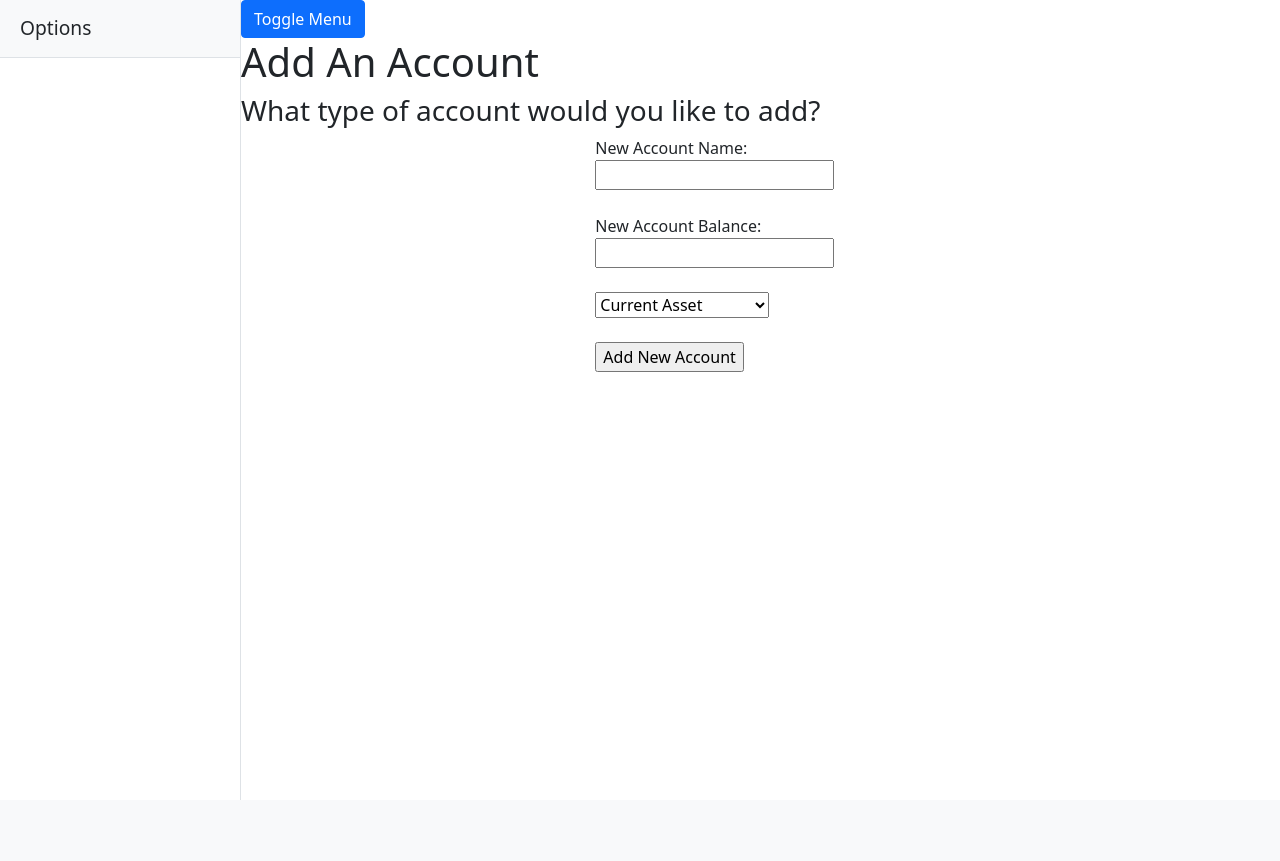
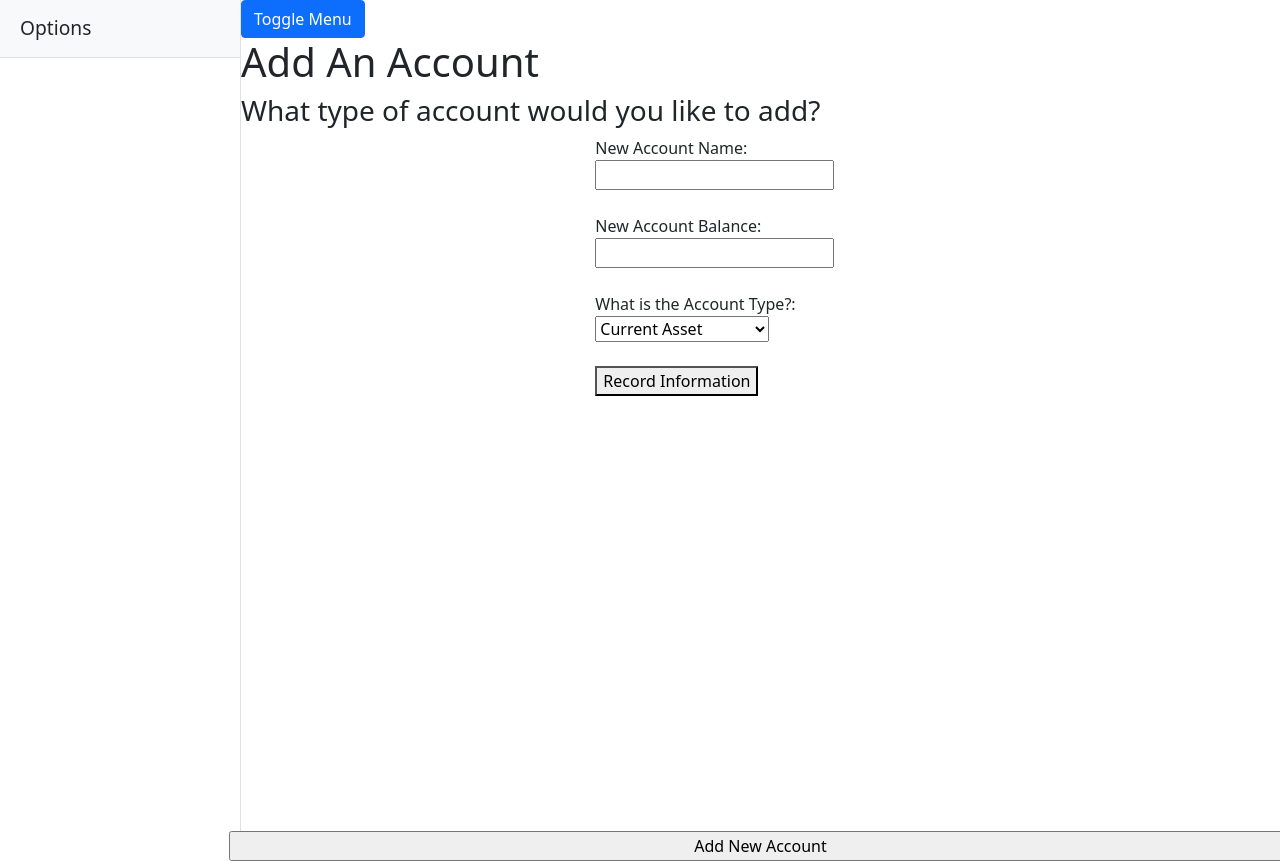
Before and after one commit to DonaldCapodilupo/Personal-Finance, a Flask app: template templates/AddAccount.html in a window 1280 px wide. Before the commit the page ends 800 px from the top, so only its background shows below. Run offline with Flask 2, Linux system fonts and the light colour scheme; the template is opened without the code that fills it: most values are stand-ins (such as "Sample title", 1, 10 or a date in 2020); some libraries are stand-ins or nearby versions.

Commit message:
Using javascript to allow user to add multiple accounts at once. Program needs to be adjusted to read all of the user information and send it to the back end all at once.

```diff
--- a/templates/AddAccount.html
+++ b/templates/AddAccount.html
@@ -12,20 +12,19 @@
         <h3 class='Sub_Title'>What type of account would you like to add?</h3>
     </div>
     <div class="row">
+        <div class="col-4"></div>
         <div class="col-4">
 
-        </div>
-        <div class="col-4">
-            <form action="{{ url_for('add_Account_To_Database') }}" method="POST">
             <label for="New Account">New Account Name:</label>
             <input type="text" name="account_Name" id="New Account Name" autocomplete="off">
             <br>
             <br>
-                <label for="New Account">New Account Balance:</label>
-                <input type="number" step="0.01" name="account_Balance" id="New Account Balance"autocomplete="off">
+            <label for="New Account Balance">New Account Balance:</label>
+            <input type="number" step="0.01" name="account_Balance" id="New Account Balance" autocomplete="off">
             <br>
             <br>
-                <select name="account_Type">
+            <label for="New Account Type">What is the Account Type?:</label>
+            <select name="account_Type" id="New Account Type">
                 <option name="Account type" value="Current Asset">Current Asset</option>
                 <option name="Account type" value="NonCurrent Asset">NonCurrent Asset</option>
                 <option name="Account type" value="Current Liability">Current Liability</option>
@@ -34,13 +33,160 @@
             <br>
             <br>
 
+            <button onclick="prep_Account()">Record Information</button>
 
-                <input type="submit" name="submit_button" value="Add New Account">
-                <div class="col-4">
+
+            <div class="col-4"></div>
+
+            <form action="{{ url_for('add_Account_To_Database') }}" method="POST">
+
+
+            </form>
+        </div>
+        <div class="col-4"></div>
+    </div>
+    <div class="row">
+        <script>
+
+            document.getElementById("Results Card").style.visibility = "hidden";
+
+            function prep_Account() {
+                document.getElementById("Results Card").style.visibility = "visible";
+
+
+                let new_account_name = document.getElementById('New Account Name').value;
+                let new_account_type = document.getElementById('New Account Type').value;
+                let new_account_balance = document.getElementById('New Account Balance').value;
+
+                let reveal_div = new_account_type + " Div"
+                console.log(reveal_div)
+
+                document.getElementById(new_account_type + " Div").style.visibility = "visible";
+
+                var table = document.getElementById(new_account_type);
+                var row = table.insertRow(-1);
+                var cell1 = row.insertCell(0);
+                var cell2 = row.insertCell(1);
+
+
+                cell1.innerHTML = new_account_name;
+                cell2.innerHTML = new_account_balance;
+
+                //results_card.innerHTML = new_account_type + new_account_name + new_account_balance;
+
+            }
+
+        </script>
+
+
+        <div class="results_div" id="Results Card" style="visibility:hidden ">
+            <!--Assets-->
+            <div class="row">
+                <div class="col">
+                    <div class="card card-primary mb-2">
+                        <div class="Current Asset Div" style="visibility:hidden" id="Current Asset Div">
+
+                            <h2 class="display-2">Assets</h2>
+                            <label for="Current Asset" class="display-5">Current Assets:</label>
+                            <table id="Current Asset" class="table table-dark">
+                                <thead>
+                                <tr>
+                                    <th>Account Name</th>
+                                    <th>Balance</th>
+                                </tr>
+                                </thead>
+                                <tbody>
+                                </tbody>
+                                <tfoot>
+
+                                </tfoot>
+                            </table>
+                        </div>
+                        <div class="NonCurrent Asset Div" style="visibility:hidden" id="NonCurrent Asset Div">
+
+                            <label for="NonCurrent Asset" class="display-5">NonCurrent Assets:</label>
+                            <table id="NonCurrent Asset" class="table table-dark">
+                                <thead>
+                                <tr>
+                                    <th>Account Name</th>
+                                    <th>Balance</th>
+                                </tr>
+                                </thead>
+                                <tbody>
+                                </tbody>
+                                <tfoot>
+
+                                </tfoot>
+                            </table>
+                        </div>
+
 
                     </div>
-            </form>
+
+                </div>
+
+
+
+                <!--Liabilities-->
+                <div class="col">
+                    <div class="card card-primary mb-2">
+                        <div class="card-body">
+                            <div class="Current Liability Div" style="visibility:hidden" id="Current Liability Div">
+                                <h2 class="display-2">Liabilities</h2>
+
+                                <label for="Current Liability" class="display-5">Current Liabilities:</label>
+                                <table id="Current Liability" class="table table-dark">
+                                    <thead>
+                                    <tr>
+                                        <th>Account Name</th>
+                                        <th>Balance</th>
+                                    </tr>
+                                    </thead>
+                                    <tbody>
+                                    </tbody>
+                                    <tfoot>
+
+                                    </tfoot>
+                                </table>
+                            </div>
+
+                            <div class="Current Liability Div" style="visibility:hidden" id="NonCurrent Liability Div">
+                                <label for="NonCurrent Liability" class="display-5">NonCurrent Liabilities:</label>
+                                <table id="NonCurrent Liability" class="table table-dark">
+                                    <thead>
+                                    <tr>
+                                        <th>Account Name</th>
+                                        <th>Balance</th>
+                                    </tr>
+                                    </thead>
+                                    <tbody>
+                                    </tbody>
+                                    <tfoot>
+
+                                    </tfoot>
+                                </table>
+                            </div>
+
+
+                        </div>
+
+                    </div>
+
                 </div>
             </div>
 
+
+        </div>
+
+
+        <input type="submit" name="submit_button" value="Add New Account">
+    </div>
+
+
+    </div>
+
+
+
+    </div>
+
 {% endblock %}
```
Lines whose indentation alone changed are shown as unchanged.
